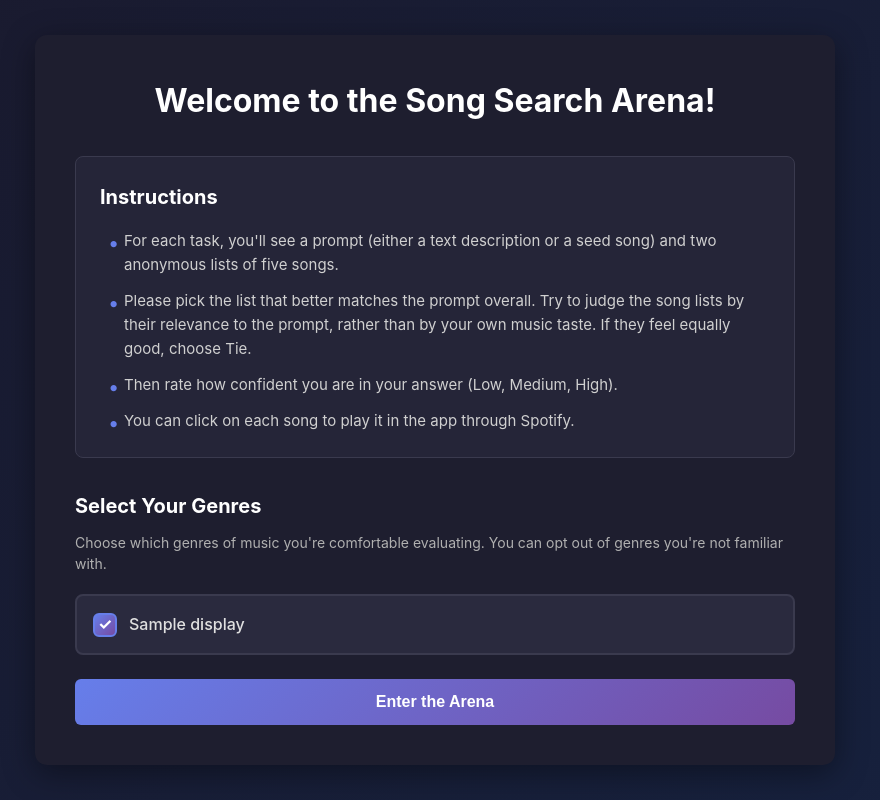
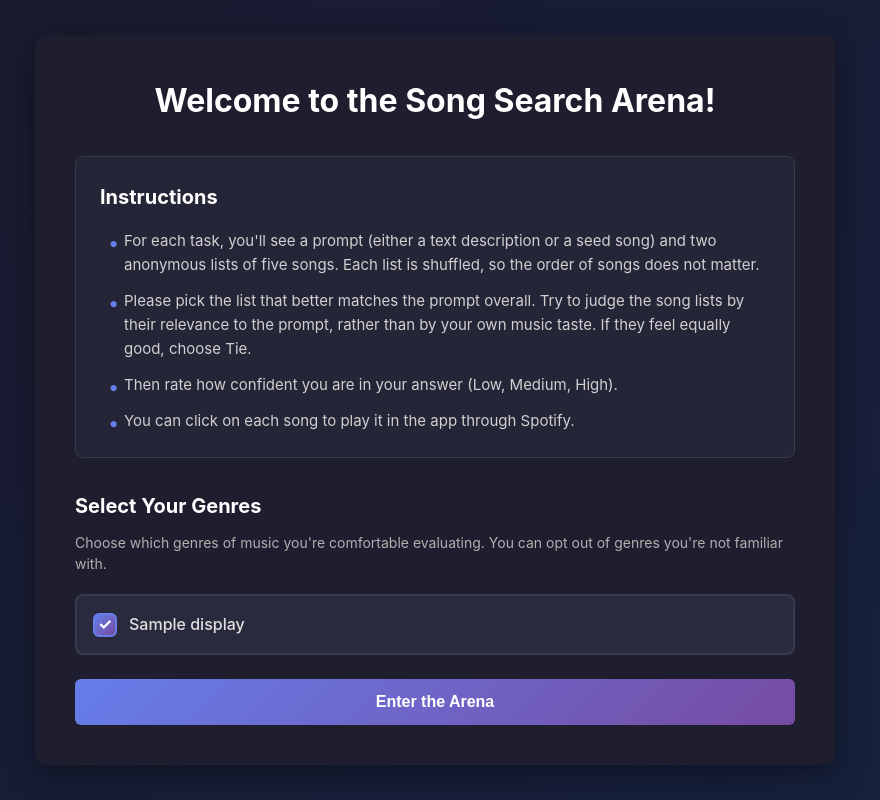
Before and after one commit to andrewsingh/song-search-arena, a Flask app: template song_search_arena/templates/genre_selection.html in a window 1280 px wide. Shown: the whole page, without its empty margins (205-1085 px from the left). Run offline with Flask 3, Linux system fonts and the light colour scheme; the template is opened without the code that fills it: most values are stand-ins (such as "Sample title", 1, 10 or a date in 2020); parts of the project's set-up code (start-up, migrations or seed data) failed here and were passed over.

Commit message:
Add messaging about randomized result lists

```diff
--- a/song_search_arena/templates/eval.html
+++ b/song_search_arena/templates/eval.html
@@ -67,7 +67,7 @@
                 <div class="comparison-section">
                     <div class="comparison-header">
                         <h3>Which result list better matches the prompt?</h3>
-                        <p class="help-text">Compare the two lists below. You can play songs to help decide.</p>
+                        <p class="help-text">Compare the two lists below. Each list is shuffled, so disregard the order of songs. You can play songs to help decide.</p>
                     </div>
 
                     <div class="results-grid">
--- a/song_search_arena/templates/genre_selection.html
+++ b/song_search_arena/templates/genre_selection.html
@@ -15,7 +15,7 @@
             <div class="instructions-section">
                 <h2>Instructions</h2>
                 <ul class="instructions-list">
-                    <li>For each task, you'll see a prompt (either a text description or a seed song) and two anonymous lists of five songs.</li>
+                    <li>For each task, you'll see a prompt (either a text description or a seed song) and two anonymous lists of five songs. Each list is shuffled, so the order of songs does not matter.</li>
                     <li>Please pick the list that better matches the prompt overall. Try to judge the song lists by their relevance to the prompt, rather than by your own music taste. If they feel equally good, choose Tie.</li>
                     <li>Then rate how confident you are in your answer (Low, Medium, High).</li>
                     <li>You can click on each song to play it in the app through Spotify.</li>
```
